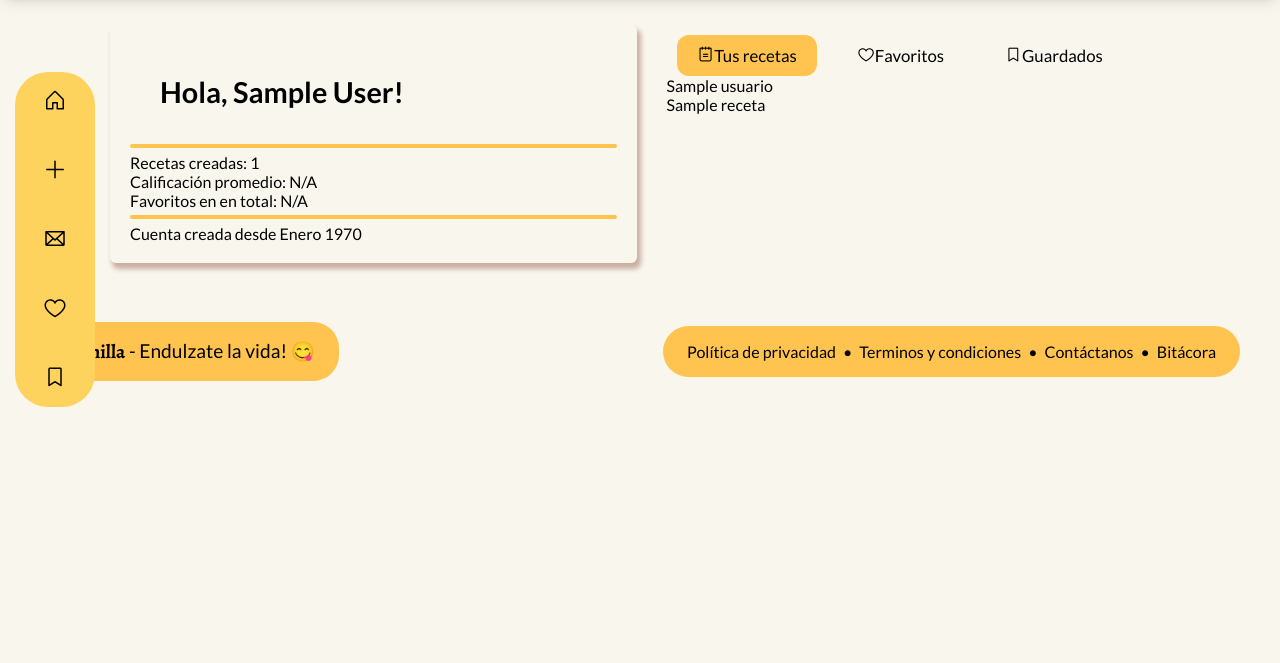
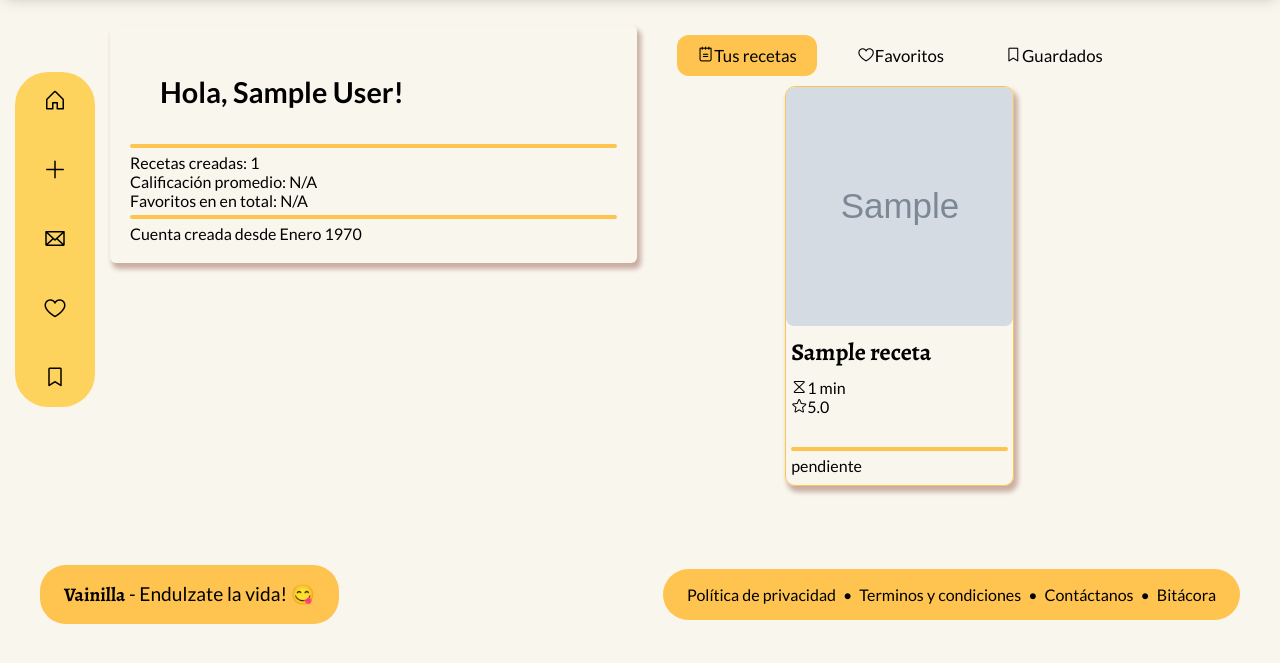
Before and after one commit to Atzel9/Vainilla, a PHP site: page /html/perfil.php in a window 1280 px wide. Shown: the part 113-776 px from the top of the page. Run offline with PHP 8.4, Linux system fonts and the light colour scheme; the visitor is signed in with stand-in values (Sample User, id 1); tables that the repository leaves empty or names only in its code hold one stand-in row (values such as "Sample post"); grey boxes marked "Sample" are stand-in pictures.

Commit message:
Cards para el perfil hecho. Si no hay recetas aparece otro mensaje.
Ahora el usuario puede entrar a sus recetas no aprobadas. Se arregl ese error.

Ahora aparece un mensaje de cuando la receta no esta aprobada aún.

```diff
--- a/css/styles_perfil.css
+++ b/css/styles_perfil.css
@@ -1,11 +1,13 @@
 .main-perfil {
     display: flex;
     flex-direction: row;
+    align-items: flex-start;
     padding-top: 15px;
 }
 .info-perfil {
     display: flex;
     margin: 10px 0;
+    height: auto;
     flex-direction: column;
     width: 45%;
     border-radius: 6px;
@@ -50,3 +52,83 @@
 }
 .btn-activo {background-color: var(--color_pri);}
 .btn-inactivo {background-color: var(--fondo);}
+
+/*ESTILOS A LAS CARDS*/
+.recetas {
+    display: flex;
+    flex-wrap: wrap;
+    gap: 10px;
+    align-items: center;
+    justify-content: center;
+}
+.recetas a {
+    width: 49.1%;
+}
+.cont-receta {
+    display: flex;
+    flex-direction: column;
+    justify-content: space-between;
+    height: 50vh;
+    margin: 10px 0;
+    overflow: hidden;
+    list-style: none;
+    border-radius: 10px;
+    border: 1px solid var(--color_pri);
+    width: 100%;
+    /*Sombra a la tarjeta*/
+    box-shadow: 3px 5px 5px 1px rgba(99,22,0,0.32);
+    -webkit-box-shadow: 3px 5px 5px 1px rgba(99,22,0,0.32);
+    -moz-box-shadow: 3px 5px 5px 1px rgba(99,22,0,0.32);
+}
+.cont-receta .img-receta {
+    width: 100%;
+    height: 60%;
+    aspect-ratio: 1/1;
+    overflow: hidden;
+    border-radius: 8px;
+    position: relative;
+}
+.cont-receta .img-receta img {
+    position: absolute;
+    inset: 0;
+    width: 100%;
+    height: 100%;
+    object-fit: cover;
+}
+.cont-receta .texto-receta {
+    height: 40%;
+    padding: 10px 5px;
+}
+.receta-titulo {
+    height: 30%;
+}
+.receta-titulo h2 {
+    font-family: var(--alegraya);
+}
+.receta-datos {
+    height: 70%;
+    display: flex;
+    flex-direction: column;
+    justify-content: space-between;
+}
+/*FIN ESTILOS CARDS*/
+
+/*ESTILO CUANDO NO HAY RECETA*/
+.sin-receta {
+    display: flex;
+    margin: 15vh 0;
+    flex-direction: column;
+    justify-content: center;
+    text-align: center;
+}
+.sin-receta h3 {
+    font-family: var(--alegraya);
+}
+.sin-receta a {
+    display: block;
+    padding: 10px 20px;
+    border-radius: 12px;
+    border: none;
+    width: 200px;
+    background-color: var(--color_pri);
+}
--- a/html/perfil.php
+++ b/html/perfil.php
@@ -113,10 +113,42 @@
             <button id="btn-guardados" class="btn-perfil btn-inactivo"><i class="ph ph-bookmark-simple"></i>Guardados</button>
         </nav>
         <section class="recetas">
+            <!--Inicio para crear las cards de las recetas creadas por el usuario-->
             <?php if($resultado_rec && $resultado_rec->num_rows > 0): ?>
                 <?php while($receta = $resultado_rec->fetch_assoc()): ?>
-                    <p><?=htmlspecialchars($receta["nombre_usuario"])?></p>
-                    <p><?=htmlspecialchars($receta["nombre"])?></p>
+                    <a href="receta.php?id=<?= htmlspecialchars($receta["id"]) ?>">
+                        <div class="cont-receta">
+                            <div class="img-receta">
+                                <img class="imagen-receta" src="../<?= htmlspecialchars($receta["imagen"]) ?>" alt="">
+                            </div>
+                            <div class="texto-receta">
+                                <div class="receta-titulo"><h2><?= htmlspecialchars($receta["nombre"]) ?></h2></div>
+                                <div class="receta-datos">
+                                    <div class="detalles">
+                                        <div class="tiempo">
+                                            <?php if($receta["tiempo"] > 60):?>
+                                                <!--Separar la horas de los minutos-->
+                                                <?php
+                                                $horas = intval($receta["tiempo"] / 60);
+                                                $minutos = $receta["tiempo"] % 60;
+                                                ?>
+                                                <p><i class="ph ph-hourglass-simple"></i><?=htmlspecialchars($horas)?>h <?=htmlspecialchars($minutos)?>min</p>
+                                            <?php else: ?>
+                                                <p><i class="ph ph-hourglass-simple"></i><?=htmlspecialchars($receta["tiempo"])?> min</p>
+                                            <?php endif;?>
+                                        </div>
+                                        <div class="calificacion">
+                                            <p><i class="ph ph-star"></i>5.0</p>
+                                        </div>
+                                    </div>
+                                    <div class="estado">
+                                        <hr class="hr">
+                                        <p><?= htmlspecialchars($receta["estado"]) ?></p>
+                                    </div>
+                                </div>
+                            </div>
+                        </div>
+                    </a>
                 <?php endwhile; ?>
             <?php else: ?>
                 <div class="sin-receta">
```
Also changed, not shown: css/styles_recetas.css (+27 -1 lines), html/acciones/usuario.php (+12 -10 lines), html/receta.php (+26 -4 lines).
